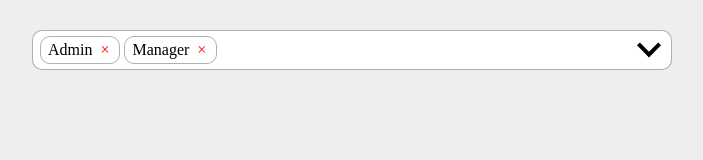
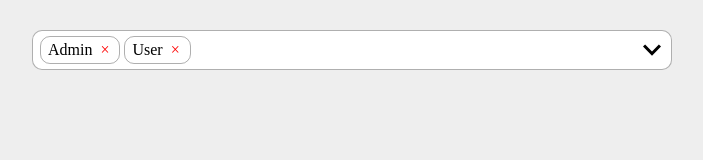
Before and after one commit to momotdev/multi-select, a React (Create React App) app: page / in a window 1280 px wide. Shown: the top 160 px of the page, without its empty margins (288-991 px from the left). Built offline with nearby package versions, Linux system fonts and the light colour scheme.

Commit message:
fix state management and fix warnings

```diff
--- a/src/App.js
+++ b/src/App.js
@@ -1,7 +1,10 @@
 import MultiSelect from "./components/MultiSelect/MultiSelect";
 import './styles/app.css';
+import {useState} from "react";
 
 function App() {
+	const [selectedOptions, setSelectedOptions] = useState(['Admin', 'User']);
+
 	const options = [
 		{value: 'ADMIN', label: 'Admin'},
 		{value: 'USER', label: 'User'},
@@ -10,13 +13,17 @@ function App() {
 	]
 
 	const onChange = (value) => {
-		console.log(value)
+		setSelectedOptions(value);
+	}
+
+	const getSelectLabels = (options, values) => {
+		return options.filter(option => values.some(o => o === option.label)).map(o => o.label);
 	}
 
 	return (
 		<div className="app">
 			<div className="content">
-				<MultiSelect options={options} selectedOpts={['Admin', 'Manager']} onChange={onChange}/>
+				<MultiSelect options={options} selectedOpts={getSelectLabels(options, selectedOptions)} onChange={onChange}/>
 			</div>
 		</div>
 	);
--- a/src/components/MultiSelect/MultiSelect.jsx
+++ b/src/components/MultiSelect/MultiSelect.jsx
@@ -2,22 +2,21 @@ import classes from './MultiSelect.module.css';
 import {useEffect, useRef, useState} from "react";
 
 const MultiSelect = ({options, selectedOpts, onChange}) => {
-	const [selectedOptions, setSelectedOptions] = useState(selectedOpts);
 	const [activeOptions, setActiveOptions] = useState(options);
 	const [isListOpen, setIsListOpen] = useState(false);
 	const selectStyle = isListOpen ? [classes.select, classes['select--active']] : [classes.select];
 	const select = useRef();
 
 	const selectOption = (value) => {
-		if (selectedOptions.indexOf(value) === -1) {
-			setSelectedOptions([...selectedOptions, value]);
-			setActiveOptions(activeOptions.filter(option => option.label !== value))
+		if (selectedOpts.indexOf(value) === -1) {
+			onChange([...selectedOpts, value]);
+			setActiveOptions(activeOptions.filter(option => option.label !== value));
 		}
 	}
 
 	const deleteOption = (value) => {
-		if (selectedOptions.indexOf(value) !== -1) {
-			setSelectedOptions(selectedOptions.filter(option => option !== value));
+		if (selectedOpts.indexOf(value) !== -1) {
+			onChange(selectedOpts.filter(option => option !== value));
 		}
 	}
 
@@ -39,10 +38,8 @@ const MultiSelect = ({options, selectedOpts, onChange}) => {
 	}
 
 	useEffect(() => {
-		setActiveOptions(options.filter(option => !selectedOptions.some(o => o === option.label)));
-		onChange(options.filter(option => selectedOptions.some(o => o === option.label)));
-	}, [selectedOptions, options, onChange])
-
+		setActiveOptions(options.filter(option => !selectedOpts.some(o => o === option.label)));
+	}, [selectedOpts, options])
 
 	useEffect(() => {
 		const clickListener = (event) => {
@@ -61,10 +58,10 @@ const MultiSelect = ({options, selectedOpts, onChange}) => {
 	return (
 		<div ref={select} className={selectStyle.join(' ')} onClick={toggleOptionsList}>
 			<div className={classes['selected-options-wrapper']}>
-				{selectedOptions.map(option => <SelectedOption key={option} value={option} onDelete={deleteOption}/>)}
+				{selectedOpts.map(option => <SelectedOption key={option} value={option} onDelete={deleteOption}/>)}
 			</div>
 			<div className={classes['arrow-wrapper']}>
-				<svg xmlns="http://www.w3.org/2000/svg" width="24" height="24" viewBox="0 0 24 24"><path d="M0 7.33l2.829-2.83 9.175 9.339 9.167-9.339 2.829 2.83-11.996 12.17z"/></svg>
+				<svg xmlns="http://www.w3.org/2000/svg" height="18" viewBox="0 0 24 24"><path d="M0 7.33l2.829-2.83 9.175 9.339 9.167-9.339 2.829 2.83-11.996 12.17z"/></svg>
 			</div>
 			<div className={classes["options-wrapper"]}>
 				{activeOptions.map(option => <div key={option.value} onClick={() => selectOption(option.label)}
```
